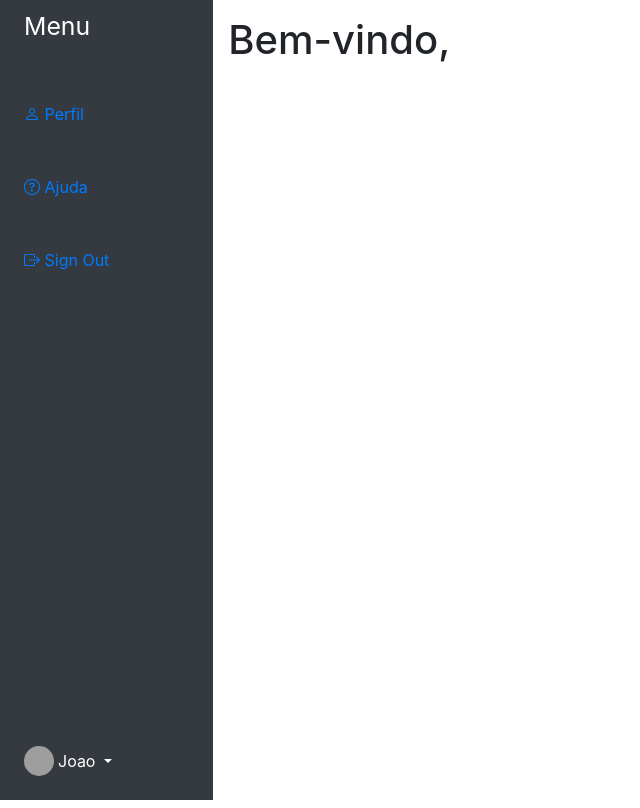
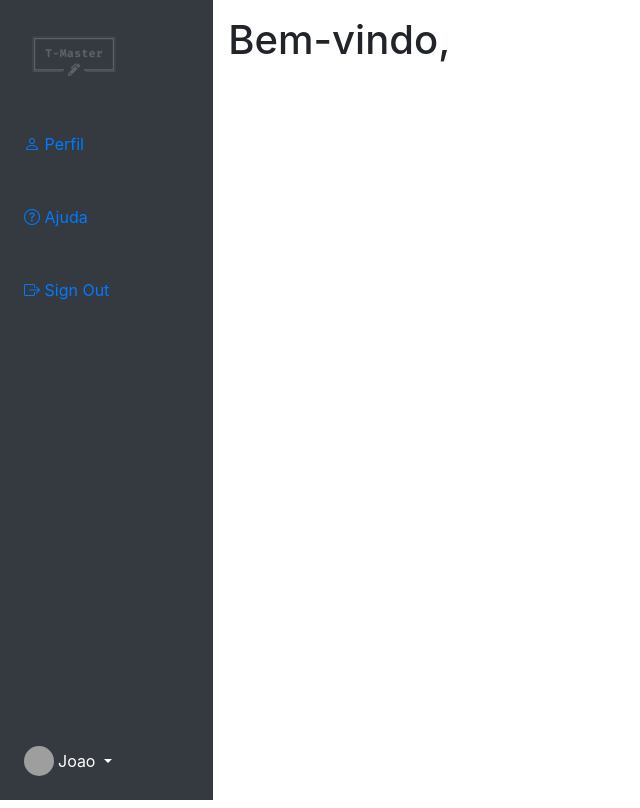
Before and after one commit to Zagazau/T-Master, a PHP site: page /pages/public/main.php in a window 1280 px wide. Shown: the whole page, without its empty margins (0-640 px from the left). Run offline with PHP 8.4, Linux system fonts and the light colour scheme; some libraries are stand-ins or nearby versions; grey boxes are pictures that could not be loaded.

Commit message:
main page changes

```diff
--- a/pages/public/main.php
+++ b/pages/public/main.php
@@ -12,19 +12,16 @@
 
     <body>
 
-        <body>
-
         <div class="container-fluid">
             <div class="row flex-nowrap">
-                    <!-- Barra lateral -->
+
                 <div class="col-auto col-md-3 col-xl-2 px-sm-2 px-0 bg-dark">
                     <div
                         class="d-flex flex-column align-items-center align-items-sm-start px-3 pt-2 text-white min-vh-100">
                         <a href="/"
                             class="d-flex align-items-center pb-3 mb-md-0 me-md-auto text-white text-decoration-none">
-                                <span class="d-none d-sm-inline" style="font-size: 1.55rem;">Menu</span>
+                            <img src="../../assets/images/Logo1.png" alt="Logo" width="100" height="100">
                         </a>
-                            <hr>
                         <ul class="nav nav-pills flex-column mb-sm-auto mb-0 align-items-center align-items-sm-start"
                             id="menu">
                             <li class="nav-item">
@@ -35,9 +32,9 @@
                             </li>
                             <hr>
                             <li>
-                                    <a href="#submenu1" data-bs-toggle="collapse" class="nav-link px-0 align-middle">
+                                <a href="#" data-bs-toggle="col lapse" class="nav-link px-0 align-middle">
                                     <i class="bi bi-question-circle"></i>
-                                        <span class="ms-1 d-none d-sm-inline">Ajuda</span>
+                                    <span class="ms-1 d-  e d-sm-inline">Ajuda</span>
                                 </a>
                             </li>
                             <hr>
@@ -68,15 +65,6 @@
         </div>
     </body>
 
-        <div>
-            <h1>
-
-
-
-
-
-
-
 
 
     </html>
```
Lines whose indentation alone changed are shown as unchanged.
